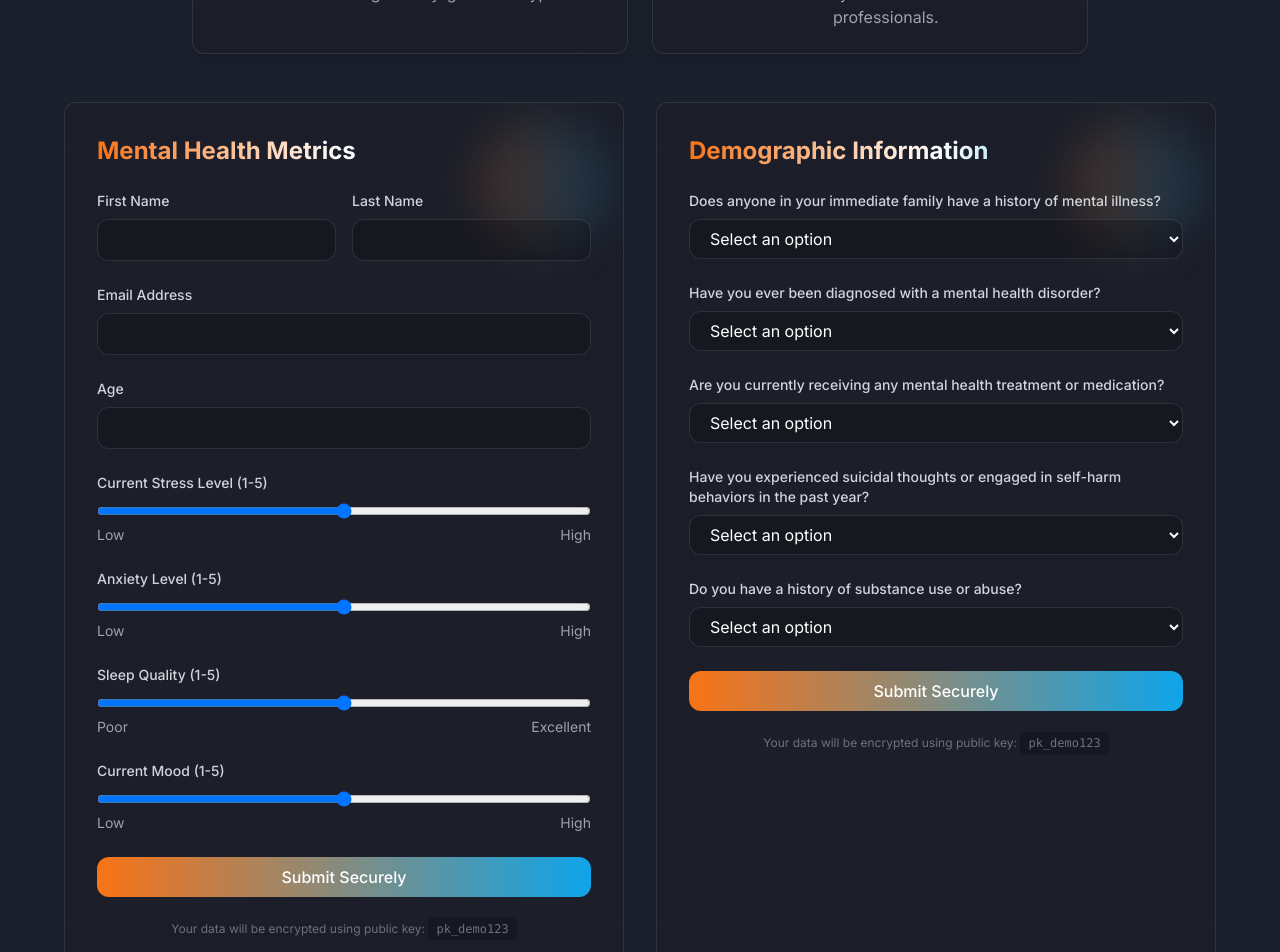
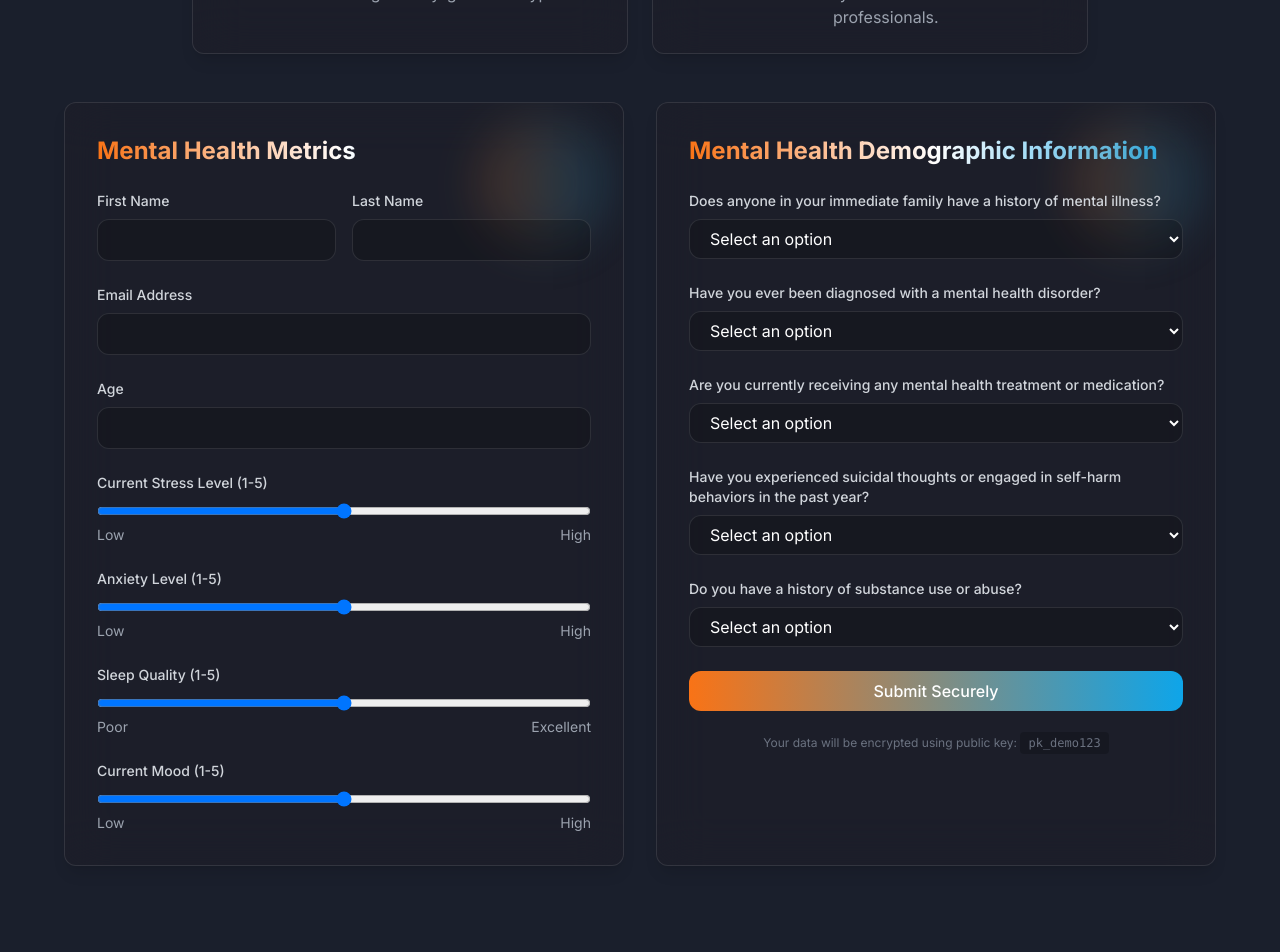
Before and after one commit to zoraizmohammad/treehacks-2025, a React (Vite) app: page / in a window 1280 px wide. Shown: the part 260-1212 px from the top of the page. After the commit the page ends 1150 px from the top, so only its background shows below. Built offline with nearby package versions, Linux system fonts and the light colour scheme.

Commit message:
Update form styling and labels
- Removed the "Submit Securely" button from below the mental health metrics.
- Renamed the "Demographic Information" form section to "Mental Health Demographic Information".

```diff
--- a/src/pages/Index.tsx
+++ b/src/pages/Index.tsx
@@ -219,28 +219,17 @@ const Index = () => {
                   <span>High</span>
                 </div>
               </div>
-
-              <button type="submit" className="glass-button w-full">
-                Submit Securely
-              </button>
-
-              <p className="text-xs text-gray-500 text-center mt-4">
-                Your data will be encrypted using public key:{" "}
-                <code className="bg-black/20 px-2 py-1 rounded">
-                  pk_demo123
-                </code>
-              </p>
             </form>
           </motion.div>
 
-          {/* Second Column - Demographic Information */}
+          {/* Second Column - Mental Health Demographic Information */}
           <motion.div
             initial={{ opacity: 0, x: 20 }}
             animate={{ opacity: 1, x: 0 }}
             className="glass-card p-8 relative overflow-hidden"
           >
             <div className="encryption-visualizer" />
-            <h2 className="text-2xl font-bold mb-6 rainbow-text">Demographic Information</h2>
+            <h2 className="text-2xl font-bold mb-6 rainbow-text">Mental Health Demographic Information</h2>
             <form onSubmit={handleSubmit} className="space-y-6 relative z-10">
               <div>
                 <label className="block text-sm font-medium text-gray-300 mb-2">
```
